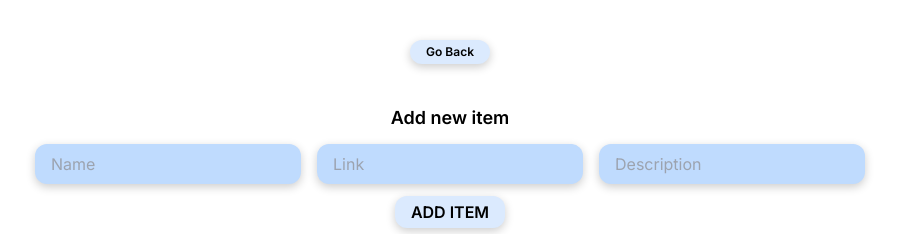
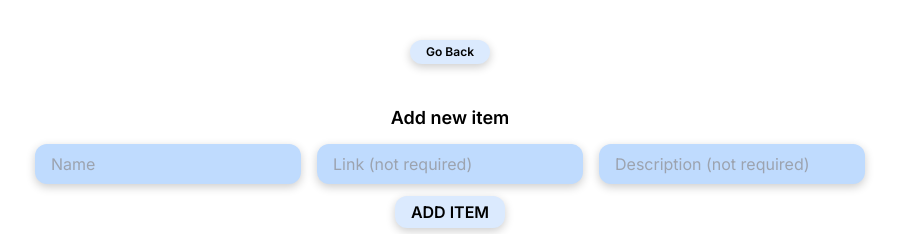
Before and after one commit to brandonmcconathy/christmas-list-react, a Next.js app: page /manage in a window 1280 px wide. Both pictures are taken after typing "Sample" into the empty fields and a click on the button "CONTINUE". Shown: the top 234 px of the page, without its empty margins (190-1089 px from the left). Built offline with nearby package versions, Linux system fonts and the light colour scheme; no server answers; the database is empty.

Commit message:
Added not required to some input elements

```diff
--- a/src/app/components/signedin.tsx
+++ b/src/app/components/signedin.tsx
@@ -54,8 +54,8 @@ export default function SignedIn(props : any) {
           <h1 className='font-semibold text-lg'>Add new item</h1>
           <div className='flex gap-4'>
             <input className="bg-blue-200 px-4 py-2 rounded-xl box-pop" placeholder="Name" name='name' value={item.name} onChange={handleChange} required />
-            <input className="bg-blue-200 px-4 py-2 rounded-xl box-pop" placeholder="Link" name='link' value={item.link} onChange={handleChange} />
-            <input className="bg-blue-200 px-4 py-2 rounded-xl box-pop" placeholder="Description" name='description' value={item.description} onChange={handleChange} />
+            <input className="bg-blue-200 px-4 py-2 rounded-xl box-pop" placeholder="Link (not required)" name='link' value={item.link} onChange={handleChange} />
+            <input className="bg-blue-200 px-4 py-2 rounded-xl box-pop" placeholder="Description (not required)" name='description' value={item.description} onChange={handleChange} />
           </div>
             <button className="bg-blue-100 py-1 px-4 rounded-xl font-semibold box-pop">ADD ITEM</button>
         </form>
```
